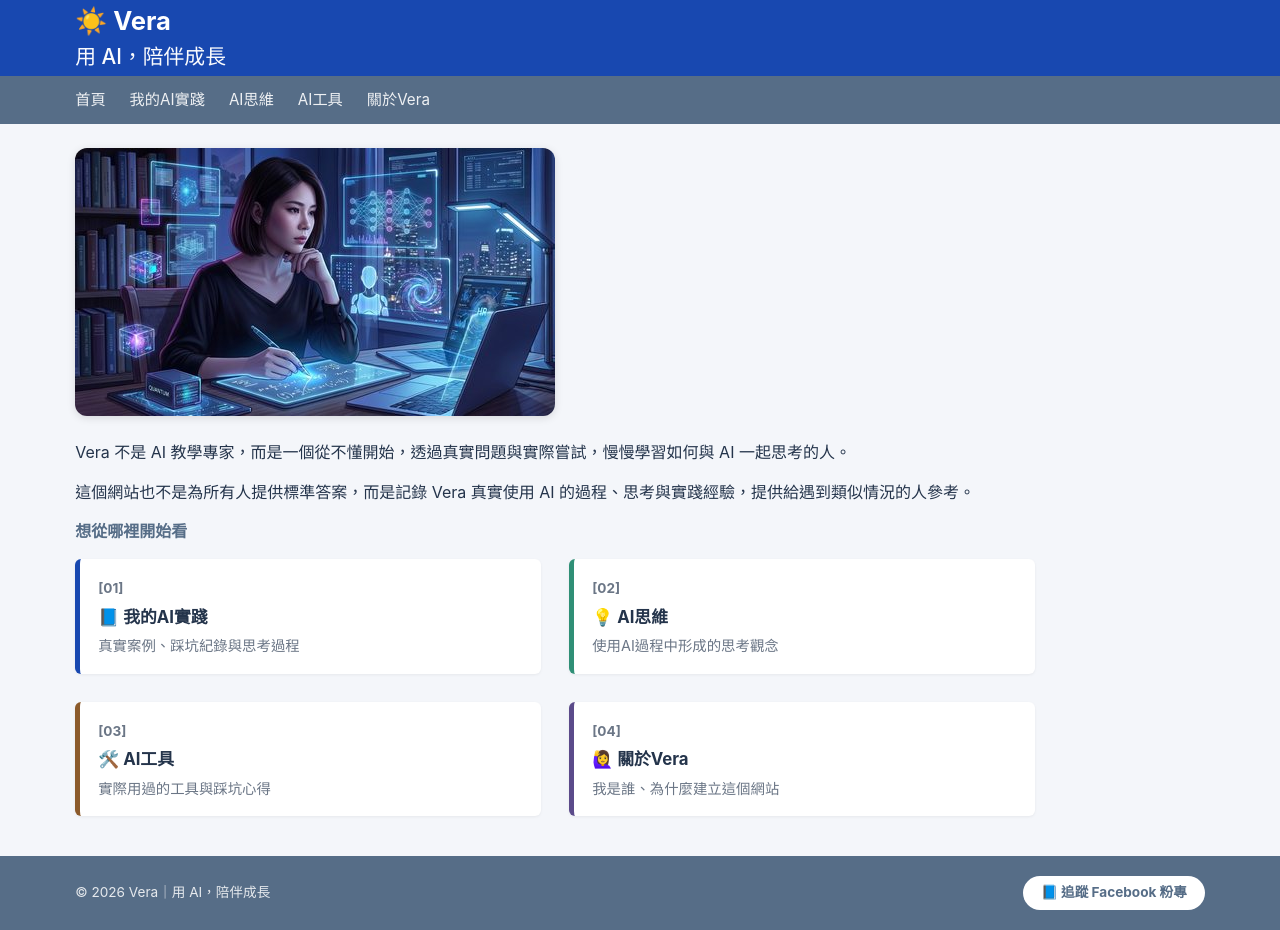
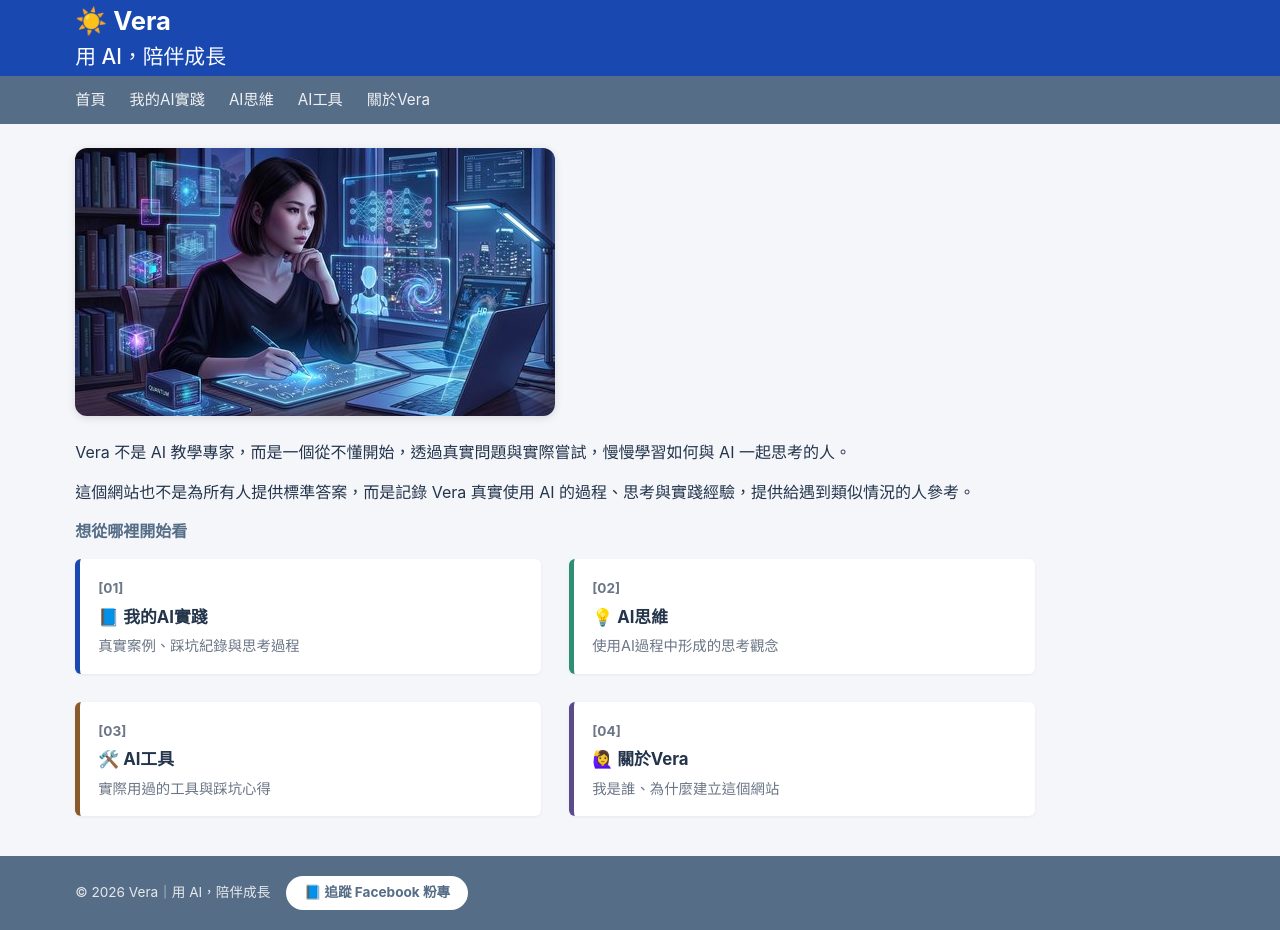
Before and after one commit to Vera-With-AI/Vera-With-AI.github.io, a Jekyll site: the page built from index.md, in a window 1280 px wide. Built offline with Jekyll 4.4.1, drawn with Linux system fonts in a browser that asks for light colours.

Commit message:
頁尾文字與Facebook徽章改為靠攏對齊，取消space-between撐開效果
Co-Authored-By: Claude Sonnet 5 <noreply@anthropic.com>

```diff
--- a/_config.yml
+++ b/_config.yml
@@ -12,7 +12,7 @@ collections:
 
 markdown: kramdown
 
-css_version: 22
+css_version: 23
 
 exclude:
   - _templates
--- a/assets/css/style.css
+++ b/assets/css/style.css
@@ -181,9 +181,9 @@ a { color: var(--navy); }
 .site-footer .container {
   display: flex;
   align-items: center;
-  justify-content: space-between;
+  justify-content: flex-start;
   flex-wrap: wrap;
-  gap: 12px;
+  gap: 16px;
 }
 .site-footer p { margin: 0; }
 .footer-fb-badge {
```
